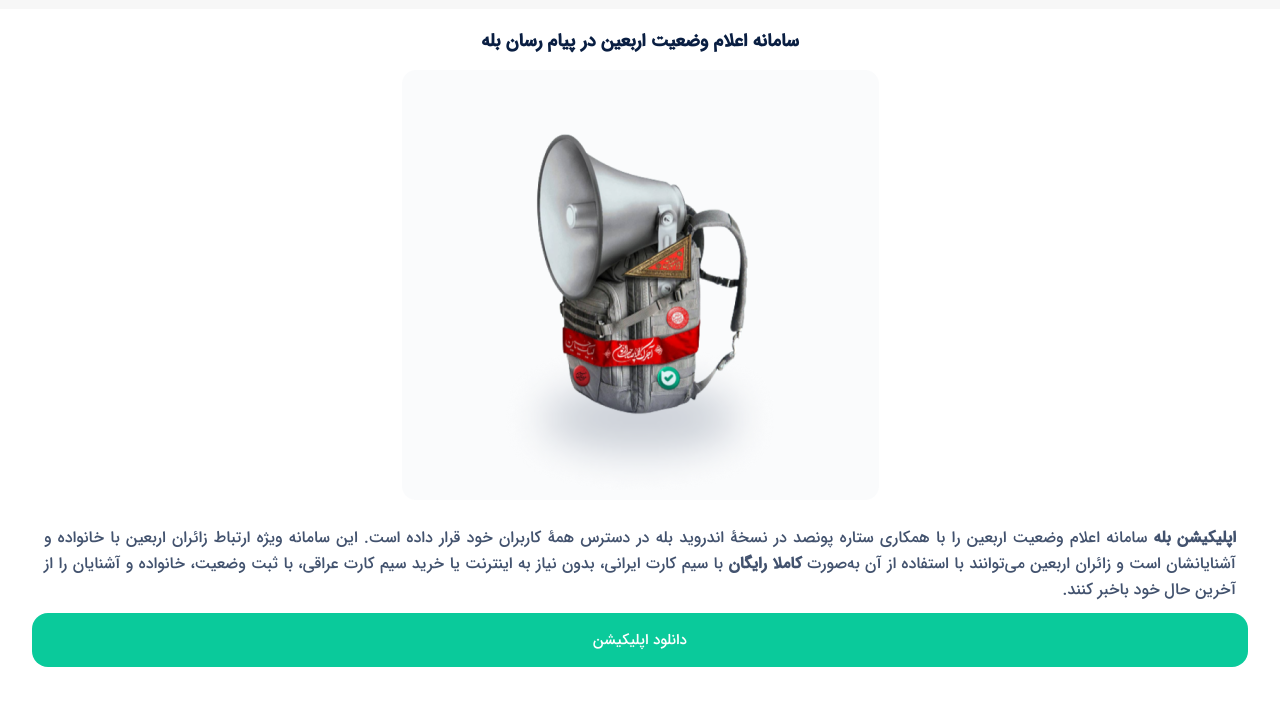
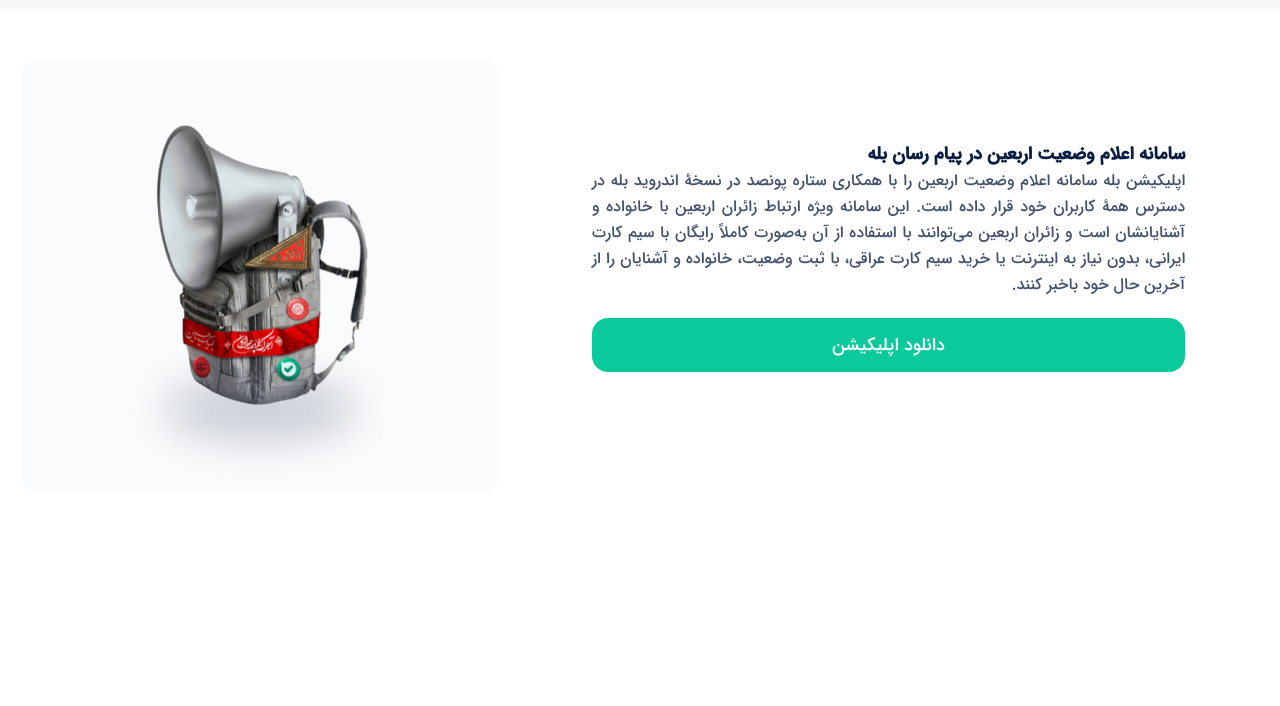
Before and after one commit to hamid19471/Bale, a website: page assets/pages/arbainPage.html in a window 1280 px wide. Shown: the part 84-790 px from the top of the page. Drawn offline with Linux system fonts and the light colour scheme.

Commit message:
Refactoring and responsive section 1

```diff
--- a/assets/pages/arbainPage.html
+++ b/assets/pages/arbainPage.html
@@ -8,7 +8,7 @@
     <link rel="stylesheet" href="../styles/arbain.css" />
   </head>
   <body>
-    <div class="container header">
+    <div class="container-fluid header">
       <header class="navbar">
         <div class="navbar__logo">
           <img class="arbain__logo" src="../images/logoarbain.svg" alt="" />
@@ -20,23 +20,21 @@
       </header>
     </div>
 
-    <section class="stepone container-w">
-      <div>
+    <section class="stepone container-w container-desk">
+      <div class="container-w contenet">
+        <h1 class="stepone__title__desktop">
+          سامانه اعلام وضعیت اربعین در پیام رسان بله
+        </h1>
         <p class="stepone__text">
-          <strong> اپلیکیشن بله</strong> سامانه اعلام وضعیت اربعین را با همکاری
-          ستاره پونصد در نسخۀ اندروید بله در دسترس همۀ کاربران خود قرار داده
-          است. این سامانه ویژه ارتباط زائران اربعین با خانواده و آشنایانشان است
-          و زائران اربعین می‌توانند با استفاده از آن به‌صورت
-          <strong> کاملا رایگان</strong> با سیم‌ کارت ایرانی، بدون نیاز به
-          اینترنت یا خرید سیم‌ کارت عراقی، با ثبت وضعیت، خانواده و آشنایان را از
-          آخرین حال خود باخبر کنند.
+          اپلیکیشن بله سامانه اعلام وضعیت اربعین را با همکاری ستاره پونصد در
+          نسخۀ اندروید بله در دسترس همۀ کاربران خود قرار داده است. این سامانه
+          ویژه ارتباط زائران اربعین با خانواده و آشنایانشان است و زائران اربعین
+          می‌توانند با استفاده از آن به‌صورت کاملاً رایگان با سیم‌ کارت ایرانی،
+          بدون نیاز به اینترنت یا خرید سیم‌ کارت عراقی، با ثبت وضعیت، خانواده و
+          آشنایان را از آخرین حال خود باخبر کنند.
         </p>
-        <div>
         <a class="stepone__btn btn--primary" href="#">دانلود اپلیکیشن</a>
       </div>
-
-      </div>
-
       <div class="stepone__img">
         <h1 class="stepone__title">
           سامانه اعلام وضعیت اربعین در پیام رسان بله
--- a/assets/styles/arbain.css
+++ b/assets/styles/arbain.css
@@ -7,6 +7,16 @@ html {
   max-width: 1240px;
   margin: 0 auto;
 }
+.container-fluid {
+  width: 100%;
+  margin: 0 auto;
+}
+
+img {
+  width: 100%;
+  height: 100%;
+}
+
 .btn--primary {
   color: var(--clr--white);
   background-color: var(--clr--primary-500);
@@ -42,52 +52,65 @@ html {
   height: 3.6rem;
 }
 
-.container-w {
-  padding: 1.785rem 2rem;
-}
+/* section */
 .stepone {
   display: flex;
   flex-direction: column;
-  align-items: center;
-  gap: 1.5rem;
+  gap: 2rem;
+  padding: 1.2rem 2.2rem;
 }
 .stepone__text {
   font-size: 1.6rem;
+  font-weight: normal;
   line-height: 2.6rem;
   text-align: justify;
-  padding: 1rem 1.2rem;
-  font-family: "IranSansMedium";
   color: var(--clr--text-200);
+  margin-bottom: 2rem;
 }
 .stepone__btn {
-  font-size: 1.5rem;
-  height: 5.4rem;
   display: flex;
   align-items: center;
   justify-content: center;
-  width: 95vw;
-  border-radius: 16px;
+  height: 5.4rem;
+  font-size: 1.8rem;
+  border-radius: 1.6rem;
+  width: 100%;
 }
 .stepone__title {
+  font-size: 1.8rem;
+  font-weight: 700;
+  line-height: 2.8rem;
   color: var(--clr--text-600);
-  font-size: 1.8rem;
 }
-
 .stepone__img {
   display: flex;
   flex-direction: column;
-  align-items: center;
-  justify-content: center;
-  gap: 1.5rem;
+  gap: 2rem;
 }
-img {
-  width: 100%;
-  height: 100%;
+.stepone__title__desktop {
+  display: none;
 }
-
-@media only screen and (min-width: 375px) {
+@media screen and (min-width: 375px) {
   .stepone {
     flex-direction: column-reverse;
+  }
+}
+@media screen and (min-width: 768px) {
+  .container-desk {
+    max-width: 1290px;
+    height: 430px;
+    display: flex;
+    align-items: center;
+  }
+
+  .contenet {
+    width: 48%;
+  }
+  .stepone__img {
+    margin-top: 4rem;
+  }
+  .container-desk {
+    height: auto;
   }
 }
 @media only screen and (min-width: 1024px) {
@@ -105,6 +128,20 @@ img {
     width: 3.2rem;
     height: auto;
   }
+
+  .stepone {
+    flex-direction: row;
+  }
+  .stepone__title {
+    display: none;
+  }
+  .stepone__title__desktop {
+    display: block;
+    font-size: 1.8rem;
+    font-weight: 700;
+    line-height: 2.8rem;
+    color: var(--clr--text-600);
+  }
 }
 
 @media screen and (min-width: 1366px) {
```
